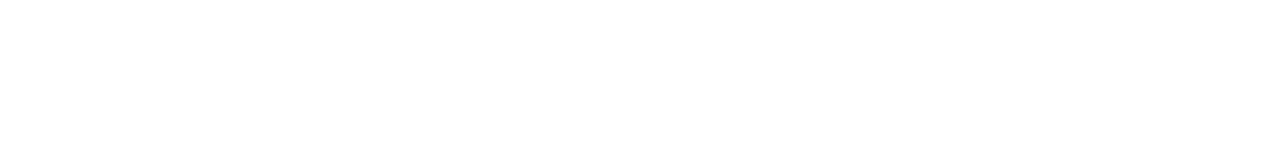
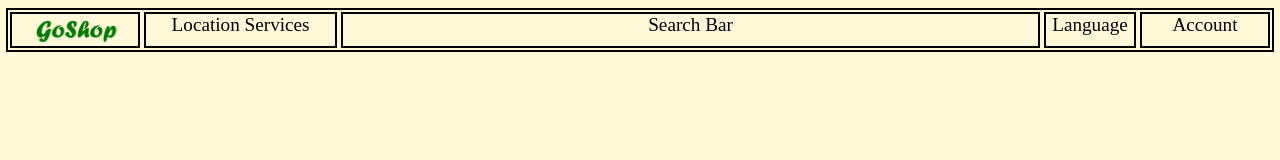
Before and after one commit to Alanimustafa/GoShop, a plain HTML site: page index.html in a window 1280 px wide. Drawn offline with Linux system fonts and the light colour scheme.

Commit message:
Main Page Header WireFrame - complete

```diff
--- a/index.html
+++ b/index.html
@@ -10,6 +10,7 @@
     <link rel="stylesheet" href="style.css">
   </head>
   <body>
+    <script src="mainPage.js"></script>
     <script src="app.js" async defer type="module"></script>
   </body>
 </html>
--- /dev/null
+++ b/mainPage.js
@@ -0,0 +1,46 @@
+// The header Main Container.
+const headerMainContainer = document.createElement('div');
+headerMainContainer.classList.add ("headerMainContainer");
+document.body.appendChild(headerMainContainer);
+
+
+    // Logo |
+    const goShopLogo = document.createElement('div');
+    goShopLogo.classList.add ("goShopLogo");
+    headerMainContainer.appendChild(goShopLogo);
+
+    // Location Service |
+    const locationService = document.createElement('div');
+    locationService.classList.add ("locationService");
+    locationService.textContent="Location Services";
+    locationService.style.textAlign= "center";
+    headerMainContainer.appendChild(locationService);
+
+
+    // Search Bar |
+    const searchBar = document.createElement('div');
+    searchBar.classList.add ("searchBar");
+    searchBar.textContent="Search Bar";
+    searchBar.style.textAlign= "center";
+    headerMainContainer.appendChild(searchBar);
+
+    // Language |
+    const languageSelector = document.createElement('div');
+    languageSelector.classList.add ("languageSelector");
+    languageSelector.textContent="Language";
+    languageSelector.style.textAlign= "center";
+    headerMainContainer.appendChild(languageSelector);
+
+
+    // Language |
+    const userAccount = document.createElement('div');
+    userAccount.classList.add ("userAccount");
+    userAccount.textContent="Account";
+    userAccount.style.textAlign= "center";
+    headerMainContainer.appendChild(userAccount);
+
+// The navegation buttons Main Container.
+
+// The Home Central Products Main Container
+
+// The footer Main Container
--- a/style.css
+++ b/style.css
@@ -0,0 +1,55 @@
+body {
+  background: rgb(255, 249, 217);
+  justify-items: center;
+  flex-wrap: wrap;
+}
+
+.headerMainContainer {
+  background: rgb(255, 249, 217);
+  display: flex;
+  border: solid black 2px;
+  height: 5vh;
+  width: 100%;
+  justify-content: space-around;
+  align-items: center;
+  flex-wrap: wrap;
+}
+
+    .goShopLogo {
+      border: solid black 2px;
+      height: 4vh;
+      width: 10%;
+      background-image: url('./images/GoShop-Background.png');
+      background-size: cover;
+      background-position: center;
+      flex-wrap: wrap;
+
+    }
+
+    .locationService {
+      border: solid black 2px;
+      height: 4vh;
+      width: 15%;
+      font-size: 1.5vw;
+    }
+
+    .searchBar {
+      border: solid black 2px;
+      height: 4vh;
+      width: 55%;
+      font-size: 1.5vw;
+    }
+
+    .languageSelector {
+      border: solid black 2px;
+      height: 4vh;
+      width: 7%;
+      font-size: 1.5vw;
+    }
+
+    .userAccount {
+      border: solid black 2px;
+      height: 4vh;
+      width: 10%;
+      font-size: 1.5vw;
+    }
```
Also changed, not shown: images/GoShop-Background.png (added).
